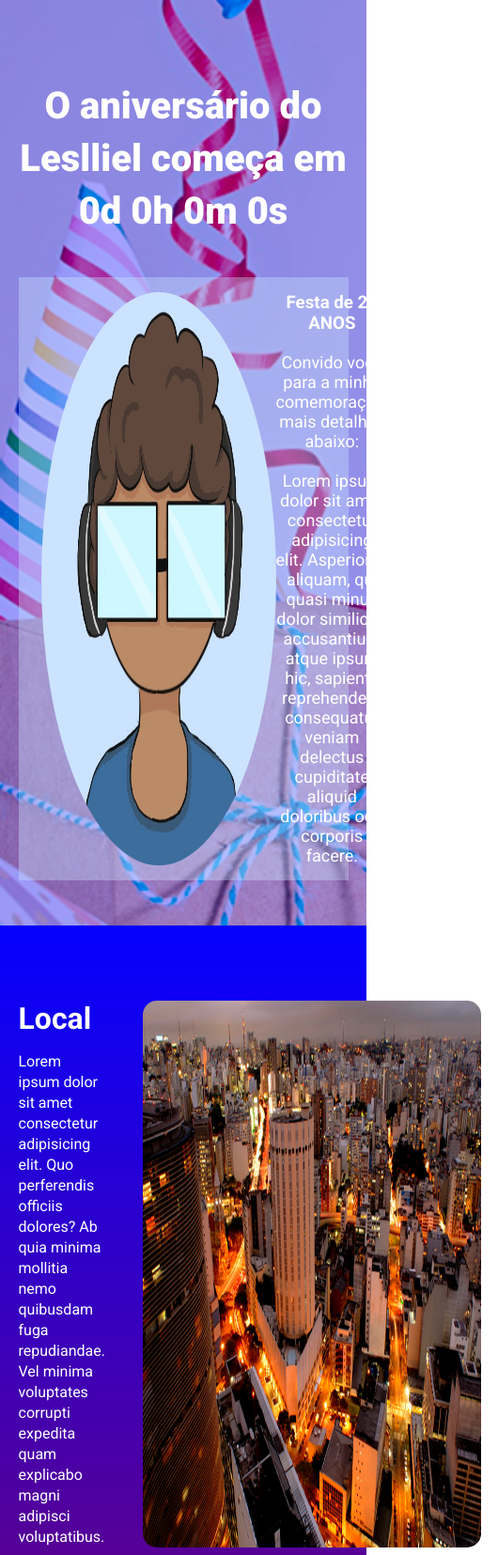
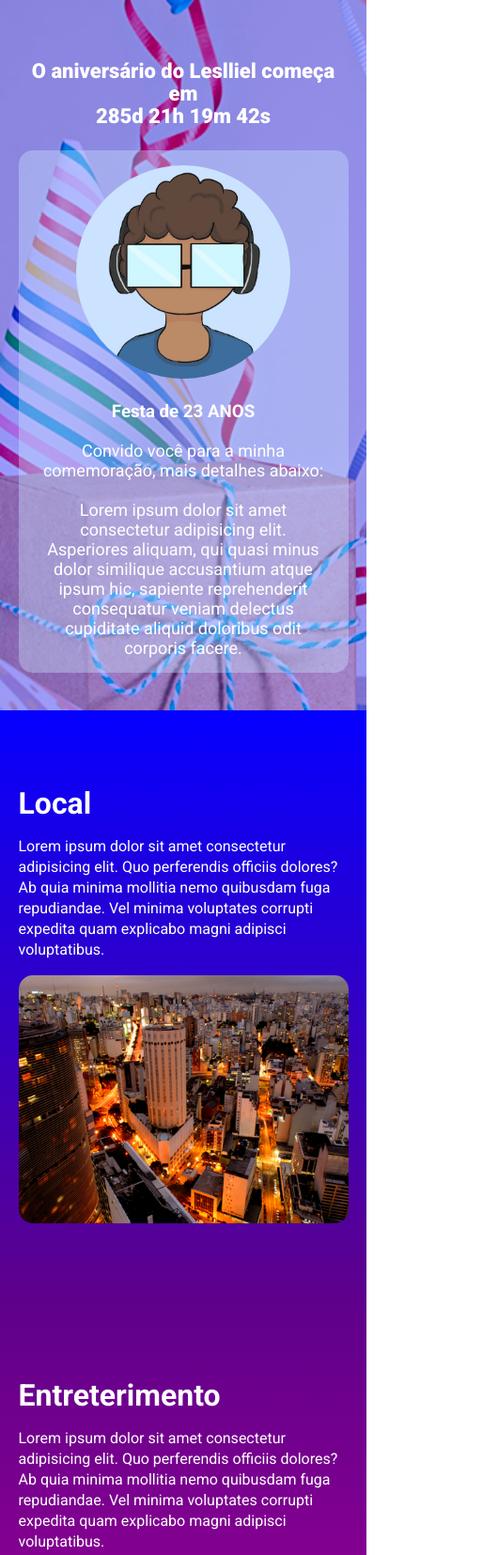
Before and after one commit to Leslliel/PaginaDeAniversario, a website built with Parcel: page src/index.html in a window 390 px wide. Shown: the top 1655 px of the page at 94% size, 530 px wide, since content can reach past the window. Built offline with nearby package versions, Linux system fonts and the light colour scheme.

Commit message:
Adicionando mais conteudo e o contador

```diff
--- a/package.json
+++ b/package.json
@@ -2,9 +2,9 @@
   "name": "exercicio22-ebac",
   "version": "1.0.0",
   "description": "",
-  "main": "index.js",
   "scripts": {
     "dev": "parcel src/index.html src/scripts/main.js src/styles/main.scss",
+    "build": "parcel build src/index.html",
     "test": "echo \"Error: no test specified\" && exit 1"
   },
   "keywords": [],
--- a/src/index.html
+++ b/src/index.html
@@ -17,8 +17,7 @@
     <header class="hero">
         <div class="container">
             <p class="hero__text" data-aos="fade-left" data-aos-duration="3000">
-                O aniversário do Leslliel começa em<br>
-                <span>0d 0h 0m 0s</span>
+                <span id="text-contador">O aniversário do Leslliel começa em <br><span id="contador">0d 0h 0m 0s</span></span>
             </p>
             <div class="infos-bar" data-aos="fade-right" data-aos-duration="3000">
                 <img class="infos-bar__image" src="./images/foto 3x4 leslliel.png" alt="Desenho 3x4 Leslliel">
@@ -68,6 +67,17 @@
             <img class="entertainment__image" src="./images/comidaFesta.png" alt="Comida">
         </div>
     </section>
+    <section class="entertainment entertainment--presentes entertainment--image-left">
+        <div class="container"  data-aos="fade-left">
+            <div class="entertainment__details">
+                <h2 class="entertainment__details__title">Presentes</h2>
+                <p class="entertainment__details__description">
+                    Lorem ipsum dolor sit amet consectetur adipisicing elit. Quo perferendis officiis dolores? Ab quia minima mollitia nemo quibusdam fuga repudiandae. Vel minima voluptates corrupti expedita quam explicabo magni adipisci voluptatibus.
+                </p>
+            </div>
+            <img class="entertainment__image" src="./images/presentes.png" alt="Comida">
+        </div>
+    </section>
 
     <script src="https://unpkg.com/aos@next/dist/aos.js"></script>
     <script src="./scripts/main.js"></script>
--- a/src/scripts/main.js
+++ b/src/scripts/main.js
@@ -1 +1,27 @@
 AOS.init();
+
+const dataDoEvento = new Date("jul 11, 2024 19:00:00");
+const timeStampDoEvento = dataDoEvento.getTime();
+
+const contaAsHoras = setInterval(function () {
+    const agora = new Date();
+    const timeStampAtual = agora.getTime();
+
+    const distanciaAteOEvento = timeStampDoEvento - timeStampAtual;
+
+    const diaEmMs = 1000 * 60 * 60 * 24;
+    const horasEmMs = 1000 * 60 * 60;
+    const minutosEmMs = 1000 * 60;
+
+    const diasAteOEvento = Math.floor(distanciaAteOEvento / diaEmMs);
+    const horasAteOEvento = Math.floor((distanciaAteOEvento % diaEmMs) / horasEmMs);
+    const minutosAteOEvento = Math.floor((distanciaAteOEvento % horasEmMs) / minutosEmMs);
+    const segundosAteOEvento = Math.floor((distanciaAteOEvento % minutosEmMs) / 1000);
+
+    document.getElementById('contador').innerHTML = `${diasAteOEvento}d ${horasAteOEvento}h ${minutosAteOEvento}m ${segundosAteOEvento}s`;
+
+    if(distanciaAteOEvento < 0) {
+        clearInterval(contaAsHoras);
+        document.getElementById('text-contador').innerHTML = 'Essa festa já foi, até a proxima';
+    }
+}, 1000)
--- a/src/styles/_entertainment.scss
+++ b/src/styles/_entertainment.scss
@@ -10,7 +10,11 @@
     }
 
     &--comida {
-        background-image: linear-gradient(#B40097, #C0A200);
+        background-image: linear-gradient(#B40097, #FF5757);
+    }
+
+    &--presentes {
+        background-image: linear-gradient(#FF5757, #FFDE30);
     }
 
     &--image-left {
@@ -42,4 +46,19 @@
             line-height: 22px;
         }
     }
+
+    @media (max-width: 640px) {
+        .container {
+            display: block;
+        }
+
+        &__image {
+            width: 100%;
+        }
+
+        &__details {
+            margin-right: 0;
+            margin-bottom: 16px;
+        }
+    }
 }
--- a/src/styles/_hero.scss
+++ b/src/styles/_hero.scss
@@ -28,4 +28,14 @@
         line-height: 56px;
         text-align: center;
     }
+
+    @media (max-width: 640px) {
+        padding: 40px 0;
+
+        &__text {
+            font-size: 22px;
+            line-height: 24px;
+            margin: 24px 0;
+        }
+    }
 }
--- a/src/styles/components/_infos-bar.scss
+++ b/src/styles/components/_infos-bar.scss
@@ -3,6 +3,7 @@
     background-color: #cbe3ff60;
     display: flex;
     justify-content: space-between;
+    border-radius: 15px;
 
     &__image {
         max-width: 250px;
@@ -21,4 +22,18 @@
             font-size: 18px;
         }
     }
+
+    @media (max-width: 640px) {
+        display: block;
+        text-align: center;
+
+        &__image {
+            max-width: 75%;
+        }
+
+        &__texts {
+            max-width: 100%;
+            margin-top: 20px;
+        }
+    }
 }
```
Also changed, not shown: src/images/presentes.png (added).
